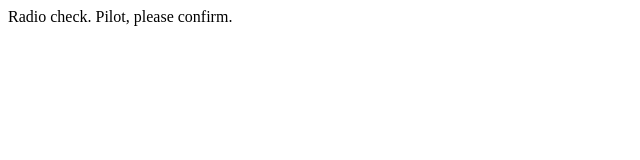
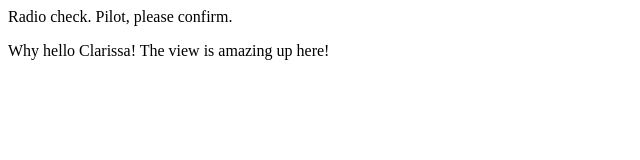
Before and after one commit to brnsgr8/LaunchCode-, a plain HTML site: page index.html in a window 1280 px wide. Shown: the whole page, without its empty margins (0-640 px from the left). Drawn offline with Linux system fonts and the light colour scheme.

Commit message:
Look at our first collaboration!

```diff
--- a/index.html
+++ b/index.html
@@ -1,5 +1,6 @@
 <html>
    <body>
       <p>Radio check. Pilot, please confirm.</p>
+      <p>Why hello Clarissa! The view is amazing up here!</p>
    </body>
 </html>
```
